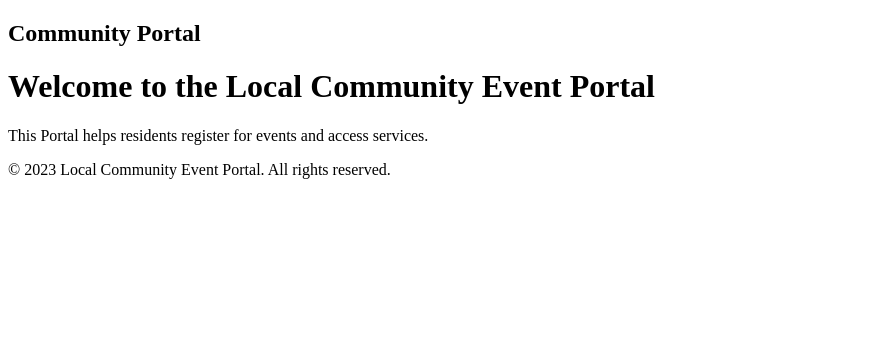
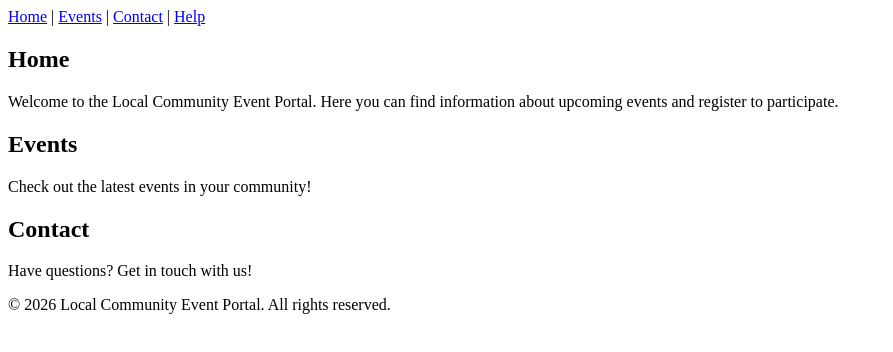
Before and after one commit to SANSANA-05/Local-Community-Portal, a plain HTML site: page index.html in a window 1280 px wide. Shown: the whole page, without its empty margins (0-893 px from the left). Drawn offline with Linux system fonts and the light colour scheme.

Commit message:
Navigation and Linking

```diff
--- a/index.html
+++ b/index.html
@@ -2,19 +2,30 @@
 <html lang="en">
     <head>
         <meta charset="UTF-8">
-        <meta name="viewpoint" content="width=device-width, initial-scale=1.0">
+        <meta name="viewport" content="width=device-width, initial-scale=1.0">
         <title>Local Community Event Portal</title>
     </head>
     <body>
         <nav>
-            <h2>Community Portal</h2>
+            <a href="#home">Home</a> |
+            <a href="#events">Events</a> |
+            <a href="#contact">Contact</a> |
+            <a href="help.html" target="_blank">Help</a>
         </nav>
-        <main>
-            <h1>Welcome to the Local Community Event Portal</h1>
-            <p>This Portal helps residents register for events and access services.</p>
-        </main>
+        <section id="home">
+            <h2>Home</h2>
+            <p>Welcome to the Local Community Event Portal. Here you can find information about upcoming events and register to participate.</p>
+        </section>
+        <section id="events">
+            <h2>Events</h2>
+            <p>Check out the latest events in your community!</p>
+        </section>
+        <section id="contact">
+            <h2>Contact</h2>
+            <p>Have questions? Get in touch with us!</p>
+        </section>
         <footer>
-            <p>&copy; 2023 Local Community Event Portal. All rights reserved.</p>
+            <p>&copy; 2026 Local Community Event Portal. All rights reserved.</p>
         </footer>
     </body>
 </html>
```
